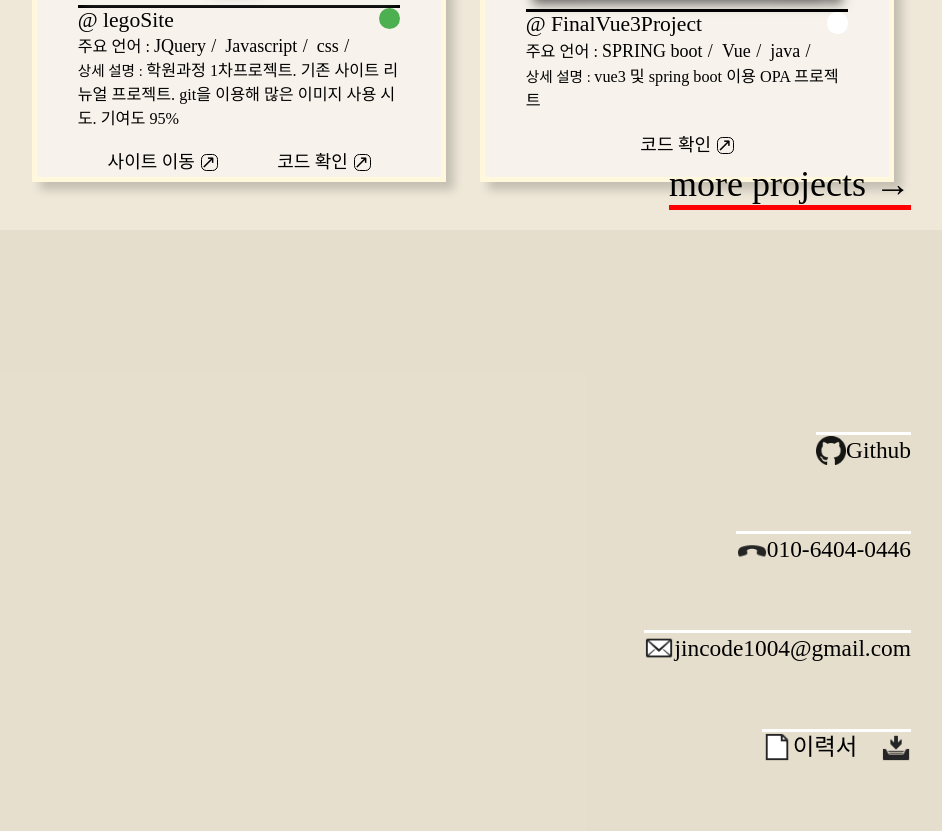
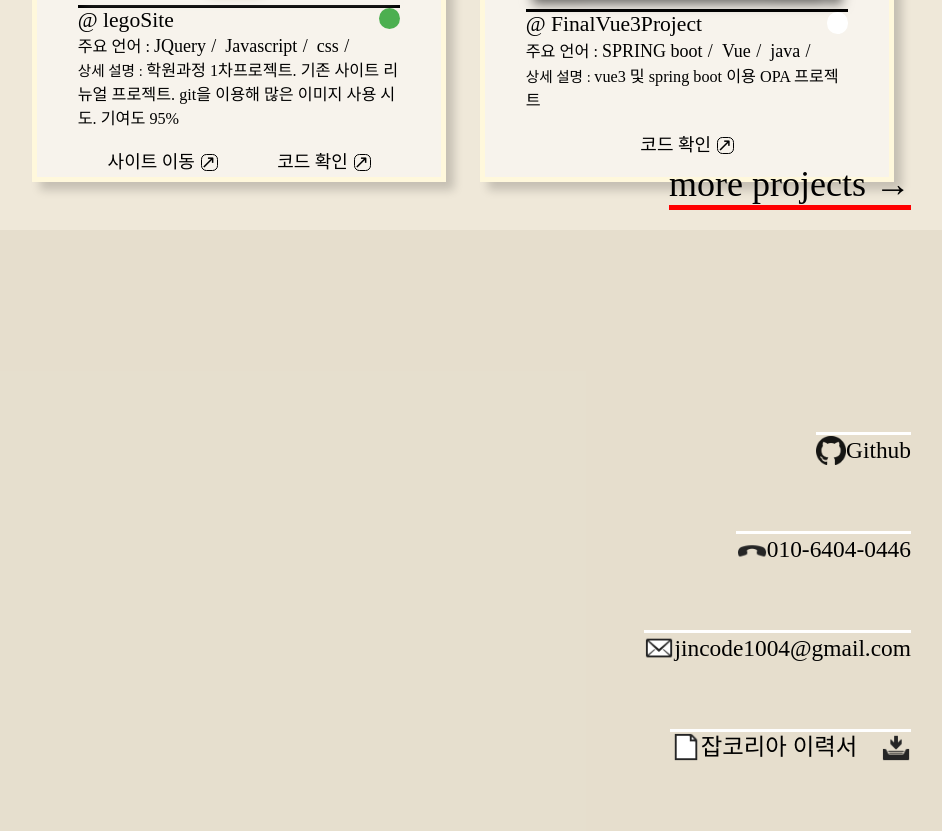
Before and after one commit to Qj10043210/resume, a plain HTML site: page index.html in a window 1280 px wide. Shown: the part 2170-3001 px from the top of the page, without its empty margins (177-1119 px from the left). Drawn offline with Linux system fonts and the light colour scheme; a web font is replaced by a local one.

Commit message:
Update index.html

```diff
--- a/index.html
+++ b/index.html
@@ -238,7 +238,7 @@
                     <b class="contact_email"></b><span class="contact_email">jincode1004@gmail.com</span>
                 </div>
                 <div class="lkjside_middle_contact_box_in lkjside_middle_contact_box_in_job contact_resume">
-                    <b class="contact_resume"></b><span class="contact_resume">이력서</span><i class="contact_resume_down"></i>
+                    <b class="contact_resume"></b><span class="contact_resume">잡코리아 이력서</span><i class="contact_resume_down"></i>
                 </div>
             </div>
             <!-- <embed src="./file/resume.pdf" type="application/pdf"></embed> -->
```
